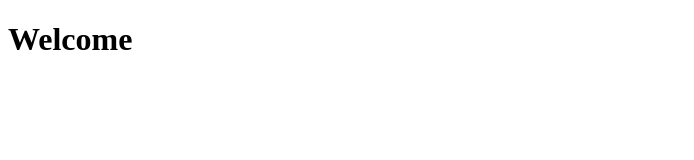
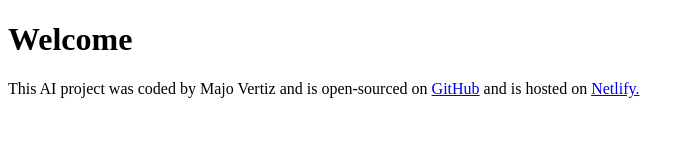
Before and after one commit to majovertiz/recipes-generator, a plain HTML site: page index.html in a window 1280 px wide. Shown: the whole page, without its empty margins (0-694 px from the left). Drawn offline with Linux system fonts and the light colour scheme.

Commit message:
Added the footer

```diff
--- a/index.html
+++ b/index.html
@@ -9,6 +9,16 @@
   <body>
     <h1>Welcome</h1>
 
+    <footer>
+      This AI project was coded by Majo Vertiz and is open-sourced on
+      <a href="https://github.com/majovertiz/recipes-generator" target="_blank">
+        GitHub</a
+      >
+      and is hosted on
+      <a href="https://ai-recipes-generator.netlify.app/" target="_blank">
+        Netlify.</a
+      >
+    </footer>
     <script src="src/script.js"></script>
   </body>
 </html>
```
